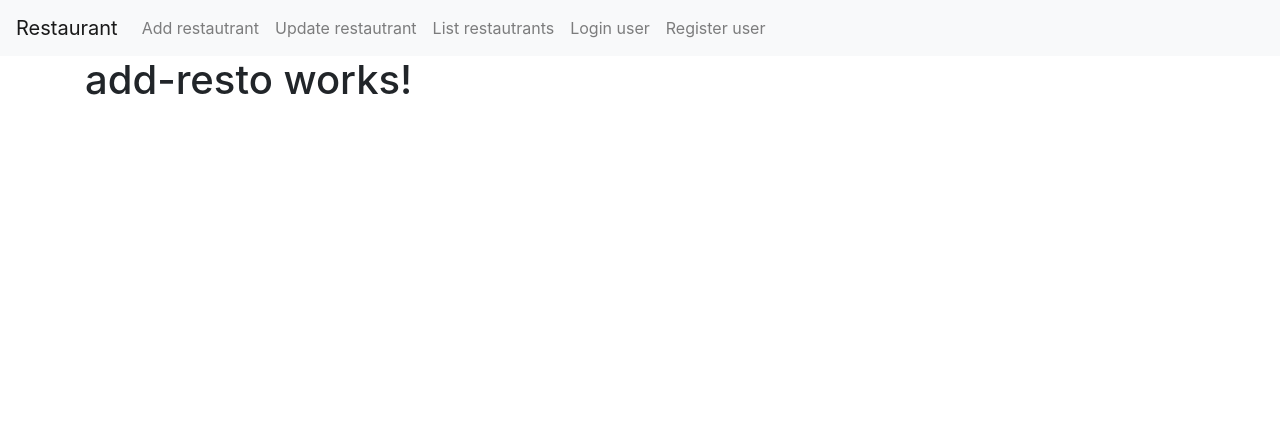
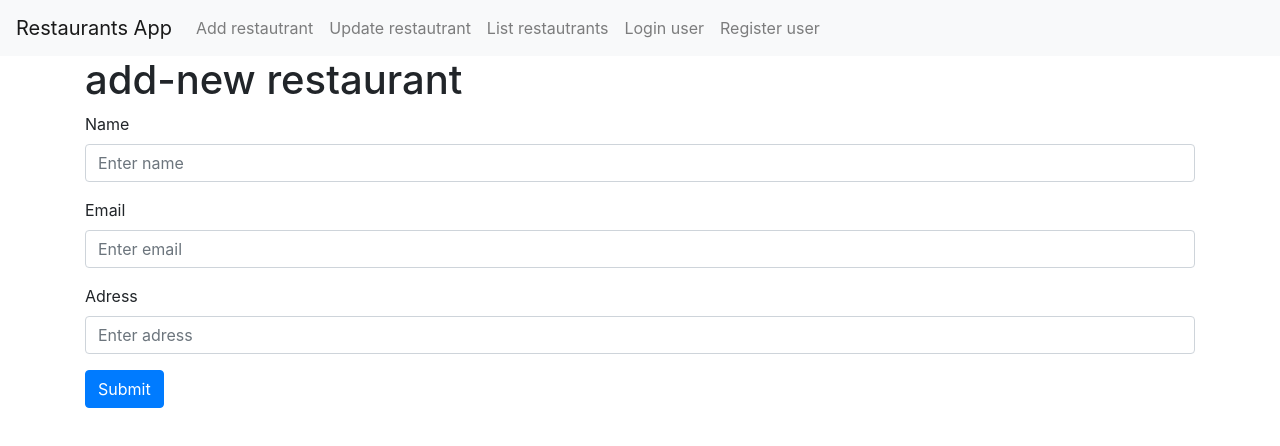
Before and after one commit to chafikIlyes/resto-app, an Angular app: page /add in a window 1280 px wide. Shown: the top 446 px of the page. Built offline with nearby package versions, Linux system fonts and the light colour scheme.

Commit message:
added : list create delete restaurant

```diff
--- a/db.json
+++ b/db.json
@@ -3,32 +3,20 @@
     {
       "id": 1,
       "name": "KFC restaurant",
-      "adress": "noida sector 50",
+      "address": "noida sector 50",
       "email": "KFC@test.com"
     },
     {
       "id": 2,
       "name": "OM restaurant",
-      "adress": "delhi sector 50",
+      "address": "delhi sector 50",
       "email": "om@test.com"
-    },
-    {
-      "id": 3,
-      "name": "Mcdonalds restaurant",
-      "adress": "Mcdonalds sector 50",
-      "email": "Mcdonalds@test.com"
     },
     {
       "id": 4,
       "name": "Burgerking restaurant",
-      "adress": "Burgerking sector 50",
+      "address": "Burgerking sector 50",
       "email": "Burgerking@test.com"
-    },
-    {
-      "id": 5,
-      "name": "halal restaurant",
-      "adress": "halal sector 50",
-      "email": "halal@test.com"
     }
   ]
 }
--- a/src/app/add-resto/add-resto.component.html
+++ b/src/app/add-resto/add-resto.component.html
@@ -1 +1,25 @@
-<h1>add-resto works!</h1>
+<h1>add-new  restaurant </h1>
+<div *ngIf="alert" class="alert alert-success alert-dismissible fade show" role="alert">
+    <strong>Success !</strong> Data saved successfully
+    <button  (click)="closeAlert()" type="button" class="close" data-dismiss="alert" aria-label="Close">
+      <span aria-hidden="true">&times;</span>
+    </button>
+  </div>
+
+<form [formGroup]="addResto"  (ngSubmit)="collectResto()">
+    <div class="form-group">
+        <label>Name</label>
+        <input type="text" class="form-control" placeholder="Enter name" formControlName="name">
+    </div>
+    <div class="form-group">
+        <label>Email</label>
+        <input type="text" class="form-control" placeholder="Enter email" formControlName="email">
+    </div>
+    <div class="form-group">
+        <label>Adress</label>
+        <input type="text" class="form-control" placeholder="Enter adress" formControlName="address">
+    </div>
+
+
+    <button type="submit" class="btn btn-primary">Submit</button>
+</form>
--- a/src/app/add-resto/add-resto.component.ts
+++ b/src/app/add-resto/add-resto.component.ts
@@ -1,4 +1,6 @@
 import { Component, OnInit } from '@angular/core';
+import {FormGroup,FormControl} from '@angular/forms'
+import {RestoService} from '../resto.service'
 
 @Component({
   selector: 'app-add-resto',
@@ -7,9 +9,28 @@ import { Component, OnInit } from '@angular/core';
 })
 export class AddRestoComponent implements OnInit {
 
-  constructor() { }
+  addResto= new FormGroup ({
+    name : new FormControl(''),
+    email : new FormControl(''),
+    address : new FormControl('')
+  })
+  alert:boolean=false;
+  constructor( private resto:RestoService) { }
 
   ngOnInit(): void {
   }
 
+  collectResto(){
+
+    this.resto.saveResto(this.addResto.value).subscribe((result)=>{
+      console.warn("result is here",result)
+    })
+    this.alert=true
+    this.addResto.reset({})
+  }
+  closeAlert(){
+    this.alert=false;
+
+  }
+
 }
--- a/src/app/app.component.html
+++ b/src/app/app.component.html
@@ -1,26 +1,17 @@
+
 <nav class="navbar navbar-expand-lg navbar-light bg-light">
-  <a class="navbar-brand" href="#">Restaurant</a>
-  <button class="navbar-toggler" type="button" data-toggle="collapse" data-target="#navbarNav" aria-controls="navbarNav" aria-expanded="false" aria-label="Toggle navigation">
+  <a class="navbar-brand" href="#">Restaurants App</a>
+  <button class="navbar-toggler" type="button" data-toggle="collapse" data-target="#navbarNavAltMarkup" aria-controls="navbarNavAltMarkup" aria-expanded="false" aria-label="Toggle navigation">
     <span class="navbar-toggler-icon"></span>
   </button>
-  <div class="collapse navbar-collapse" id="navbarNav">
-    <ul class="navbar-nav" >
-      <li class="nav-item ">
-        <a class="nav-item nav-link" routerLink="add"> Add restautrant</a>
-      </li>
-      <li class="nav-item">
-        <a class="nav-item nav-link" routerLink="update"> Update restautrant</a>
-      </li>
-      <li class="nav-item">
-        <a class="nav-item nav-link" routerLink="list"> List restautrants</a>
-      </li>
-      <li class="nav-item">
-        <a  class="nav-item nav-link" routerLink="login"> Login user</a>
-      </li>
-      <li class="nav-item">
-        <a  class="nav-item nav-link" routerLink="register"> Register user </a>
-      </li>
-    </ul>
+  <div class="collapse navbar-collapse" id="navbarNavAltMarkup">
+    <div class="navbar-nav">
+      <a class="nav-item nav-link" routerLink="add"> Add restautrant</a>
+      <a class="nav-item nav-link" routerLink="update"> Update restautrant</a>
+      <a class="nav-item nav-link" routerLink="list"> List restautrants</a>
+      <a  class="nav-item nav-link" routerLink="login"> Login user</a>
+      <a  class="nav-item nav-link" routerLink="register"> Register user </a>
+    </div>
   </div>
 </nav>
 
--- a/src/app/app.module.ts
+++ b/src/app/app.module.ts
@@ -9,6 +9,7 @@ import { ListRestoComponent } from './list-resto/list-resto.component';
 import { LoginComponent } from './login/login.component';
 import { RegisterComponent } from './register/register.component';
 import {HttpClientModule} from '@angular/common/http'
+import {ReactiveFormsModule} from '@angular/forms'
 
 @NgModule({
   declarations: [
@@ -22,7 +23,8 @@ import {HttpClientModule} from '@angular/common/http'
   imports: [
     BrowserModule,
     AppRoutingModule,
-    HttpClientModule
+    HttpClientModule,
+    ReactiveFormsModule
   ],
   providers: [],
   bootstrap: [AppComponent]
--- a/src/app/list-resto/list-resto.component.html
+++ b/src/app/list-resto/list-resto.component.html
@@ -1 +1,23 @@
-<h1>list-resto works!</h1>
+<br>
+<br>
+<table class="table">
+    <thead>
+      <tr>
+        <th scope="col">id</th>
+        <th scope="col">name</th>
+        <th scope="col">address</th>
+        <th scope="col">email</th>
+        <th scope="col">Operations</th>
+      </tr>
+    </thead>
+    <tbody>
+      <tr *ngFor="let item of collection">
+        <th >{{item.id}}</th>
+        <th>{{item.name}}</th>
+        <th>{{item.address}}</th>
+        <th>{{item.email}}</th>
+        <th><i (click)="deleteResto(item.id)" class="fa fa-trash" style="font-size:20px;color:red;"></i></th>
+      </tr>
+
+    </tbody>
+  </table>
--- a/src/app/list-resto/list-resto.component.ts
+++ b/src/app/list-resto/list-resto.component.ts
@@ -1,5 +1,5 @@
 import { Component, OnInit } from '@angular/core';
-import {RestoService} from '../resto.service'
+import { RestoService } from '../resto.service'
 @Component({
   selector: 'app-list-resto',
   templateUrl: './list-resto.component.html',
@@ -7,11 +7,24 @@ import {RestoService} from '../resto.service'
 })
 export class ListRestoComponent implements OnInit {
 
-  constructor(private resto :RestoService) { }
+  constructor(private resto: RestoService) { }
+
+  collection:any = [];
 
   ngOnInit(): void {
 
-    this.resto.getList();
+    this.resto.getList().subscribe((result) => {
+      console.warn(result);
+      this.collection = result;
+    })
+  }
+
+  deleteResto(item) {
+
+    this.collection.splice(item-1,1)
+    this.resto.deleteResto(item).subscribe((result)=>{
+      console.warn(result)
+    })
   }
 
 }
--- a/src/app/resto.service.ts
+++ b/src/app/resto.service.ts
@@ -11,6 +11,16 @@ export class RestoService {
   constructor(private http:HttpClient) { }
 
   getList(){
-    console.warn("Some data ")
+
+    return this.http.get(this.url);
+  }
+
+  saveResto(data){
+
+   return this.http.post(this.url,data)
+  }
+
+  deleteResto(id){
+    return this.http.delete(`${this.url}/${id}`);
   }
 }
--- a/src/index.html
+++ b/src/index.html
@@ -6,6 +6,7 @@
   <base href="/">
   <meta name="viewport" content="width=device-width, initial-scale=1">
   <link rel="icon" type="image/x-icon" href="favicon.ico">
+  <link rel="stylesheet" href="https://cdnjs.cloudflare.com/ajax/libs/font-awesome/4.7.0/css/font-awesome.min.css">
 </head>
 <body>
   <app-root></app-root>
```
